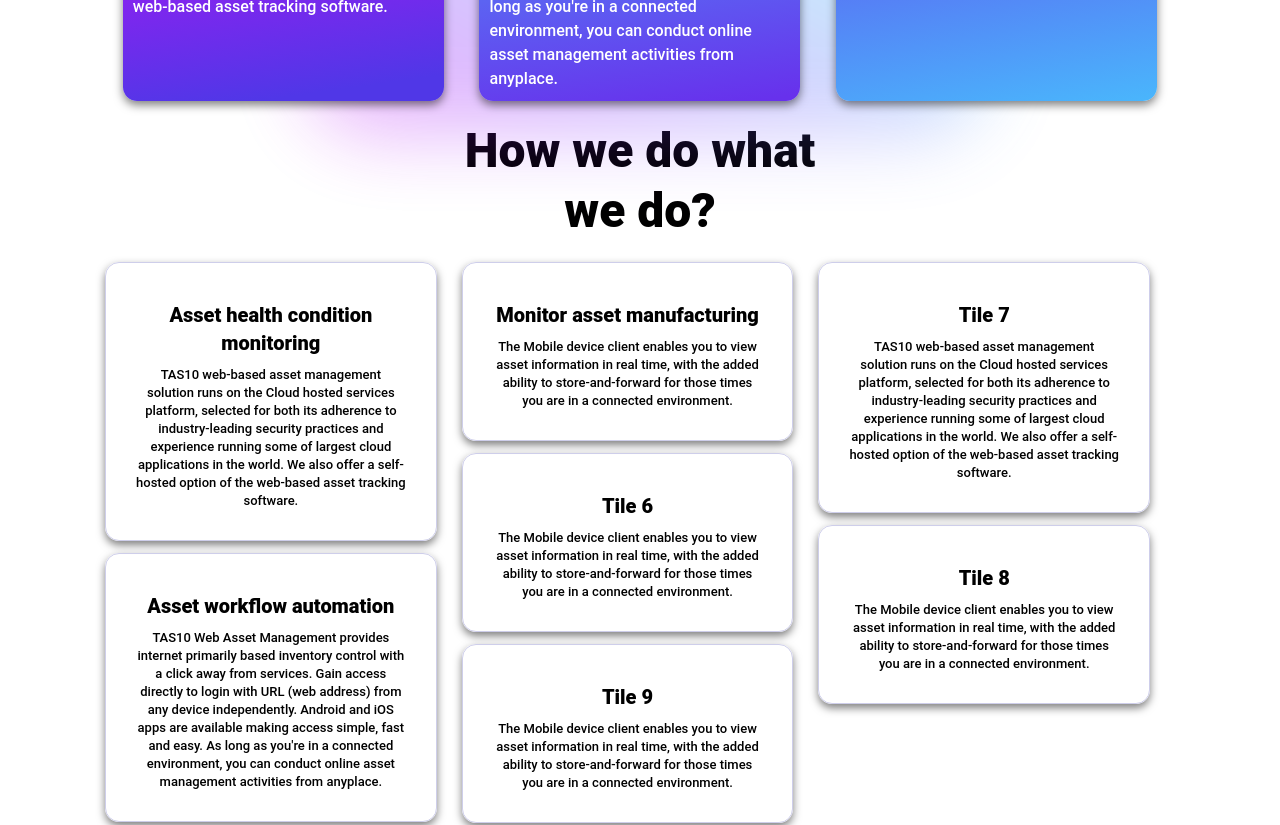
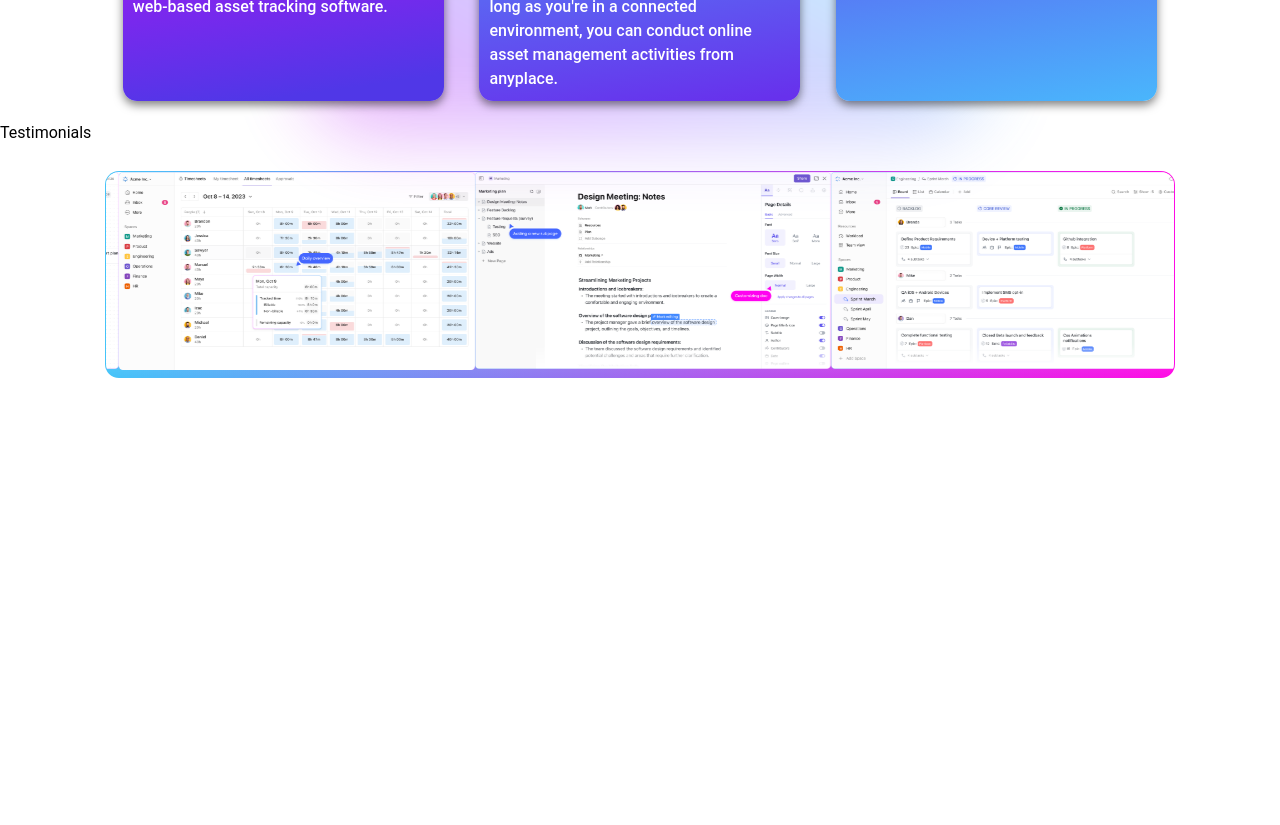
Before and after one commit to bhadri01/tas10, a React (Vite) app: page / in a window 1280 px wide. Shown: the part 2200-3025 px from the top of the page. After the commit the page ends 2642 px from the top, so only its background shows below. Built offline with nearby package versions, Linux system fonts and the light colour scheme.

Commit message:
style: Add Testimonial component and update pricing page

```diff
--- a/src/components/Home.tsx
+++ b/src/components/Home.tsx
@@ -4,6 +4,7 @@ import Cards from './Cards';
 import Flower from './flower';
 import ImageSlider from './Slider';
 import Tiles from './Tiles';
+import Testimonial from './Testimonial';
 
 const Home: React.FC = () => {
     return (
@@ -12,7 +13,7 @@ const Home: React.FC = () => {
             <ImageSlider />
             <Flower />
             <Cards />
-            <Tiles />
+            <Testimonial />
         </>
     );
 };
--- a/src/components/Pricing.tsx
+++ b/src/components/Pricing.tsx
@@ -1,5 +1,6 @@
 import React from 'react';
 import '../styles/pricing.scss';
+import Tiles from './Tiles';
 
 const Pricing: React.FC = () => {
     return (
@@ -20,9 +21,9 @@ const Pricing: React.FC = () => {
                     <ul>
                         <li><img src='/src/assets/tick.svg' alt='tick' />Feature 1</li>
                         <li><img src='/src/assets/tick.svg' alt='tick' />Feature 2</li>
-                        <li><img src='/src/assets/tick.svg' alt='tick' />Feature 3</li>
-                        <li><img src='/src/assets/tick.svg' alt='tick' />Feature 4</li>
-                        <li><img src='/src/assets/tick.svg' alt='tick' />Feature 5</li>
+                        <li><img src='/src/assets/close.svg' alt='tick' />Feature 3</li>
+                        <li><img src='/src/assets/close.svg' alt='tick' />Feature 4</li>
+                        <li><img src='/src/assets/close.svg' alt='tick' />Feature 5</li>
                     </ul>
                     <button>Free trail</button>
                 </div>
@@ -37,8 +38,8 @@ const Pricing: React.FC = () => {
                         <li><img src='/src/assets/tick.svg' alt='tick' />Feature 1</li>
                         <li><img src='/src/assets/tick.svg' alt='tick' />Feature 2</li>
                         <li><img src='/src/assets/tick.svg' alt='tick' />Feature 3</li>
-                        <li><img src='/src/assets/tick.svg' alt='tick' />Feature 4</li>
-                        <li><img src='/src/assets/tick.svg' alt='tick' />Feature 5</li>
+                        <li><img src='/src/assets/close.svg' alt='tick' />Feature 4</li>
+                        <li><img src='/src/assets/close.svg' alt='tick' />Feature 5</li>
                     </ul>
                     <button>Buy now</button>
                 </div>
@@ -54,7 +55,7 @@ const Pricing: React.FC = () => {
                         <li><img src='/src/assets/tick.svg' alt='tick' />Feature 2</li>
                         <li><img src='/src/assets/tick.svg' alt='tick' />Feature 3</li>
                         <li><img src='/src/assets/tick.svg' alt='tick' />Feature 4</li>
-                        <li><img src='/src/assets/tick.svg' alt='tick' />Feature 5</li>
+                        <li><img src='/src/assets/close.svg' alt='tick' />Feature 5</li>
                     </ul>
                     <button>Buy now</button>
                 </div>
@@ -75,6 +76,7 @@ const Pricing: React.FC = () => {
                     <button>Buy now</button>
                 </div>
             </div>
+            <Tiles />
         </div>
     );
 };
--- /dev/null
+++ b/src/components/Testimonial.tsx
@@ -0,0 +1,45 @@
+import React from 'react';
+import Slider from 'react-slick';
+
+const Testimonial: React.FC = () => {
+    return (
+        <div className='Testimonials'>
+            <h1>Testimonials</h1>
+            <div className="slider">
+                <Slider swipeToSlide={true} touchMove={true} focusOnSelect={true} infinite={true} slidesToShow={3} slidesToScroll={1} autoplay={true} autoplaySpeed={5000} dots={true}
+                adaptiveHeight={true} waitForAnimate={true}
+                    arrows={true} speed={1000} className='main-banner'>
+                    <div>
+                        <h3><img src='/src/assets/sliders/1.png' /></h3>
+                    </div>
+                    <div>
+                        <h3><img src='/src/assets/sliders/2.png' /></h3>
+                    </div>
+                    <div>
+                        <h3><img src='/src/assets/sliders/3.png' /></h3>
+                    </div>
+                    <div>
+                        <h3><img src='/src/assets/sliders/4.png' /></h3>
+                    </div>
+                    <div>
+                        <h3><img src='/src/assets/sliders/5.png' /></h3>
+                    </div>
+                    <div>
+                        <h3><img src='/src/assets/sliders/6.png' /></h3>
+                    </div>
+                    <div>
+                        <h3><img src='/src/assets/sliders/7.png' /></h3>
+                    </div>
+                    <div>
+                        <h3><img src='/src/assets/sliders/8.png' /></h3>
+                    </div>
+                    <div>
+                        <h3><img src='/src/assets/sliders/9.png' /></h3>
+                    </div>
+                </Slider>
+            </div>
+        </div>
+    );
+};
+
+export default Testimonial;
--- a/src/styles/app.scss
+++ b/src/styles/app.scss
@@ -550,8 +550,9 @@ nav {
 .tiles-main {
     max-width: 1070px;
     margin: 0 auto;
-    width: 85%;
+    width: 100%;
     text-align: center;
+    margin-top: 4%;
 
     .flower-background {
         h3 {
@@ -573,7 +574,7 @@ nav {
                 width: 93%;
                 padding: 30px;
                 border-radius: 14px;
-                box-shadow: 0 4px 8px 0 rgba(0, 0, 0, 0.5);
+                box-shadow: 0 2px 3px 0 rgba(0, 0, 0, 0.5);
                 margin-bottom: 12px;
                 // background: #fbfafc;
                 border: 1px solid rgba(206, 206, 234);
@@ -616,3 +617,7 @@ nav {
         }
     }
 }
+
+.Testimonials{
+    margin-bottom: 5%;
+}
--- a/src/styles/pricing.scss
+++ b/src/styles/pricing.scss
@@ -134,6 +134,8 @@
 
                     img {
                         margin-right: 10px;
+                        width: 14px;
+                        height: auto;
                     }
                 }
             }
```
Also changed, not shown: src/assets/close.svg (added).
